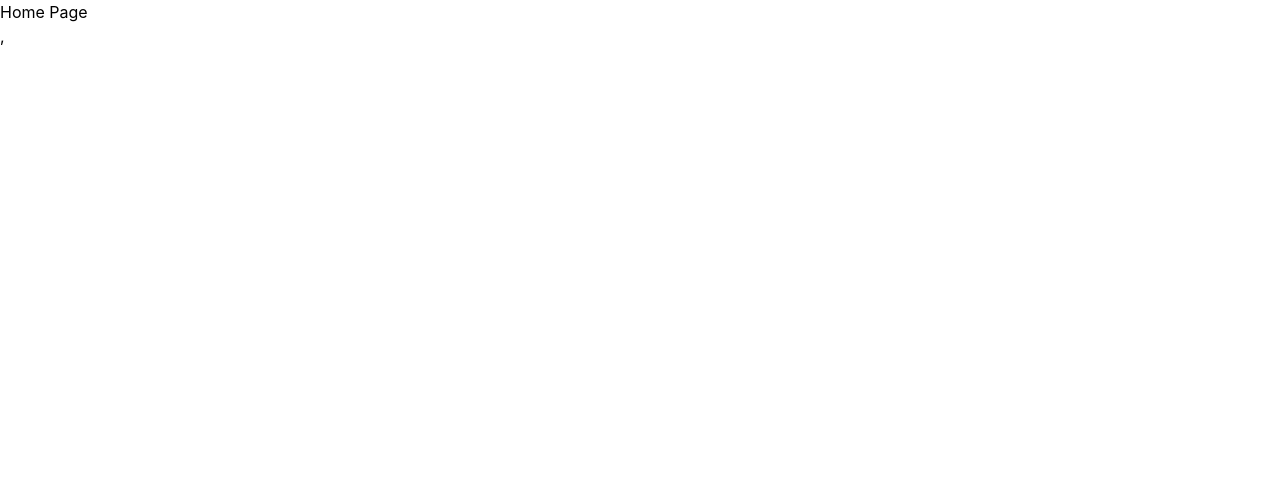
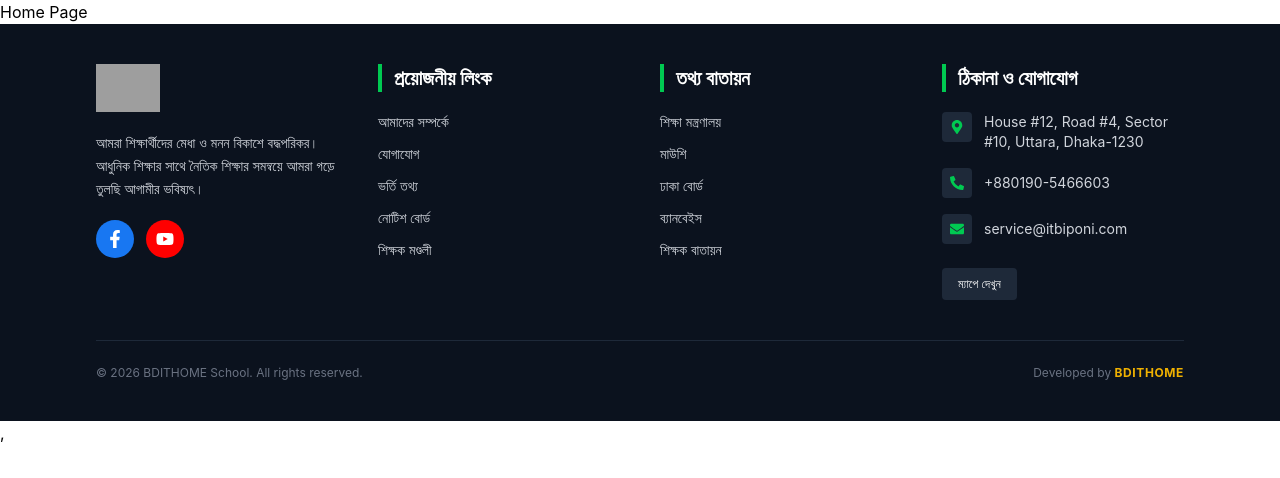
Before and after one commit to ratulislam46/School-Madrasa-Management, a React (Vite) app: page / in a window 1280 px wide. Shown: the top 478 px of the page. Built offline with nearby package versions, Linux system fonts and the light colour scheme; grey boxes are pictures that could not be loaded.

Commit message:
Added Footer section

```diff
--- a/package.json
+++ b/package.json
@@ -13,6 +13,7 @@
     "@tailwindcss/vite": "^4.2.2",
     "react": "^19.2.4",
     "react-dom": "^19.2.4",
+    "react-icons": "^5.6.0",
     "react-router": "^7.14.1",
     "tailwindcss": "^4.2.2"
   },
--- a/src/Layout/RootLayout.jsx
+++ b/src/Layout/RootLayout.jsx
@@ -1,5 +1,6 @@
 import React from 'react';
 import { Outlet } from 'react-router';
+import Footer from '../Shared/Footer/Footer';
 
 const RootLayout = () => {
     return (
@@ -7,6 +8,9 @@ const RootLayout = () => {
             <main>
                <Outlet/>
             </main>
+            <footer>
+                <Footer/>
+            </footer>
         </div>
     );
 };
--- /dev/null
+++ b/src/Shared/Footer/Footer.jsx
@@ -0,0 +1,97 @@
+import React from 'react';
+import { FaPhoneAlt, FaEnvelope, FaMapMarkerAlt, FaFacebookF, FaYoutube } from 'react-icons/fa';
+
+const Footer = () => {
+    return (
+        <footer className="bg-[#0b121e] text-gray-300 py-10 px-6 md:px-16 lg:px-24">
+            <div className="max-w-7xl mx-auto">
+                {/* Top Section */}
+                <div className="grid grid-cols-1 md:grid-cols-2 lg:grid-cols-4 gap-10 border-b border-gray-800 pb-10">
+
+                    {/* Left Side - Logo & Description */}
+                    <div className="space-y-5">
+                        <img
+                            src="/path-to-your-logo.png"
+                            alt="School Madrasah Logo"
+                            className="h-12 w-auto object-contain"
+                        />
+                        <p className="text-sm leading-relaxed">
+                            আমরা শিক্ষার্থীদের মেধা ও মনন বিকাশে বদ্ধপরিকর। আধুনিক শিক্ষার সাথে নৈতিক শিক্ষার সমন্বয়ে আমরা গড়ে তুলছি আগামীর ভবিষ্যৎ।
+                        </p>
+                        <div className="flex gap-3">
+                            {/* Social Icons */}
+                            <div className="bg-[#1877F2] p-2.5 rounded-full cursor-pointer hover:opacity-80 transition">
+                                <FaFacebookF className="text-white text-lg" />
+                            </div>
+                            <div className="bg-[#FF0000] p-2.5 rounded-full cursor-pointer hover:opacity-80 transition">
+                                <FaYoutube className="text-white text-lg" />
+                            </div>
+                        </div>
+                    </div>
+
+                    {/* Quick Links */}
+                    <div>
+                        <h3 className="text-xl font-bold text-white mb-5 border-l-4 border-green-500 pl-3">প্রয়োজনীয় লিংক</h3>
+                        <ul className="space-y-3 text-sm">
+                            <li className="hover:text-green-500 cursor-pointer transition">আমাদের সম্পর্কে</li>
+                            <li className="hover:text-green-500 cursor-pointer transition">যোগাযোগ</li>
+                            <li className="hover:text-green-500 cursor-pointer transition">ভর্তি তথ্য</li>
+                            <li className="hover:text-green-500 cursor-pointer transition">নোটিশ বোর্ড</li>
+                            <li className="hover:text-green-500 cursor-pointer transition">শিক্ষক মণ্ডলী</li>
+                        </ul>
+                    </div>
+
+                    {/* Information Links */}
+                    <div>
+                        <h3 className="text-xl font-bold text-white mb-5 border-l-4 border-green-500 pl-3">তথ্য বাতায়ন</h3>
+                        <ul className="space-y-3 text-sm">
+                            <li className="hover:text-green-500 cursor-pointer transition">শিক্ষা মন্ত্রণালয়</li>
+                            <li className="hover:text-green-500 cursor-pointer transition">মাউশি</li>
+                            <li className="hover:text-green-500 cursor-pointer transition">ঢাকা বোর্ড</li>
+                            <li className="hover:text-green-500 cursor-pointer transition">ব্যানবেইস</li>
+                            <li className="hover:text-green-500 cursor-pointer transition">শিক্ষক বাতায়ন</li>
+                        </ul>
+                    </div>
+
+                    {/* Contact Info */}
+                    <div>
+                        <h3 className="text-xl font-bold text-white mb-5 border-l-4 border-green-500 pl-3">ঠিকানা ও যোগাযোগ</h3>
+                        <div className="space-y-4 text-sm">
+                            <div className="flex items-start gap-3">
+                                <div className="bg-gray-800 p-2 rounded">
+                                    <FaMapMarkerAlt className="text-green-500" />
+                                </div>
+                                <p>House #12, Road #4, Sector #10, Uttara, Dhaka-1230</p>
+                            </div>
+                            <div className="flex items-center gap-3">
+                                <div className="bg-gray-800 p-2 rounded">
+                                    <FaPhoneAlt className="text-green-500" />
+                                </div>
+                                <p>+880190-5466603</p>
+                            </div>
+                            <div className="flex items-center gap-3">
+                                <div className="bg-gray-800 p-2 rounded">
+                                    <FaEnvelope className="text-green-500" />
+                                </div>
+                                <p>service@itbiponi.com</p>
+                            </div>
+                            <button className="mt-2 bg-gray-800 hover:bg-gray-700 text-white px-4 py-2 rounded text-xs transition">
+                                ম্যাপে দেখুন
+                            </button>
+                        </div>
+                    </div>
+                </div>
+
+                {/* Bottom Section */}
+                <div className="pt-6 flex flex-col md:flex-row justify-between items-center text-xs text-gray-500 gap-4">
+                    <p>© 2026 BDITHOME School. All rights reserved.</p>
+                    <p>
+                        Developed by <span className="text-yellow-500 font-bold tracking-wider">BDITHOME</span>
+                    </p>
+                </div>
+            </div>
+        </footer>
+    );
+};
+
+export default Footer;
--- /dev/null
+++ b/src/Shared/Navbar/Navbar.jsx
@@ -0,0 +1,11 @@
+import React from 'react';
+
+const Navbar = () => {
+    return (
+        <div>
+
+        </div>
+    );
+};
+
+export default Navbar;
```
Also changed, not shown: 2 other files (tests, documents, lock files or other folders).
